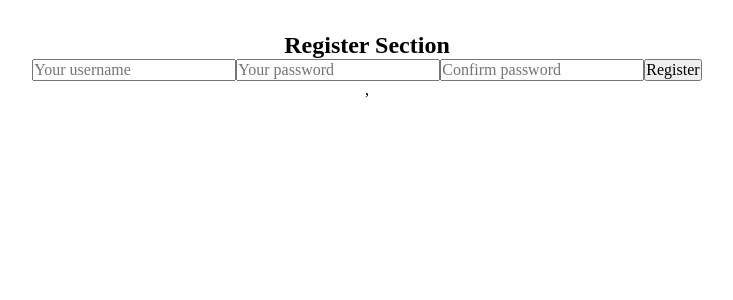
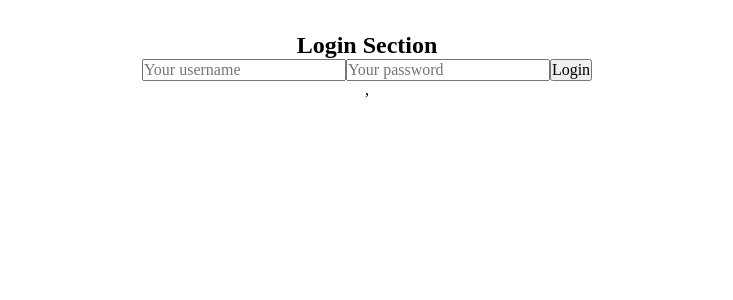
Before and after one commit to FacuMeoni/rick_and_morty, a React (Vite) app in the folder client/: page / in a window 1280 px wide. Shown: the top 300 px of the page, without its empty margins (273-1006 px from the left). Built offline with nearby package versions, Linux system fonts and the light colour scheme.

Commit message:
feat: implement login funcionality

```diff
--- /dev/null
+++ b/client/src/components/authComponents/login.jsx
@@ -0,0 +1,62 @@
+import { authUser } from "../../services/user_services";
+import { useState } from "react";
+import { useDispatch } from "react-redux";
+import { setUser } from "../../redux/userSlice";
+import { useNavigate } from "react-router-dom";
+
+
+function LoginSection () {
+
+    const dispatch = useDispatch();
+    const navigate = useNavigate();
+    const [ errors, setErrors ] = useState('');
+    const [ credentials, setCredentials ] = useState({
+        username: '',
+        password: '',
+    })
+    ;
+
+    function handleChange(event) {
+        const {name, value} = event.target;
+        setCredentials({
+            ...credentials,
+            [name]: value
+        });
+    };
+
+    async function handleSubmit (event) {
+        event.preventDefault();
+        const response = await authUser('login', credentials);
+
+        if(!response.success){
+            setErrors(response.message);
+            return
+        }
+
+
+       dispatch(setUser(response.user));
+       navigate('/home');
+       return
+    }
+
+    return(
+        <form onSubmit={handleSubmit}>
+            <h2> Login Section </h2>
+            <input
+                type="text"
+                name="username"
+                placeholder="Your username"
+                onChange={handleChange}/>
+            <input
+                type="password"
+                name="password"
+                placeholder="Your password"
+                onChange={handleChange}/>
+            <button type="submit">
+                Login </button>
+            { errors && <span> { errors } </span> }
+        </form>
+    )
+}
+
+export default LoginSection;
--- a/client/src/components/register.jsx
+++ b/client/src/components/authComponents/register.jsx
@@ -1,7 +1,7 @@
-import { authUser } from "../services/user_services";
+import { authUser } from "../../services/user_services";
 import { useState } from "react";
 import { useDispatch } from "react-redux";
-import { setUser } from "../redux/userSlice";
+import { setUser } from "../../redux/userSlice";
 import { useNavigate } from "react-router-dom";
 
 
@@ -15,6 +15,7 @@ function RegisterSection () {
         password: '',
         confirmPassword: ''
     })
+
 
     function handleChange(event) {
         const {name, value} = event.target;
@@ -33,15 +34,15 @@ function RegisterSection () {
             return
         }
 
-       console.log(response.user);
+
        dispatch(setUser(response.user));
        navigate('/home');
        return
     }
 
     return(
-        <form>
-            <h2>Register Section</h2>
+        <form onSubmit={handleSubmit}>
+            <h2> Register Section </h2>
             <input
                 type="text"
                 name="username"
@@ -51,18 +52,15 @@ function RegisterSection () {
                 type="password"
                 name="password"
                 placeholder="Your password"
-                onChange={handleChange}
-            />
+                onChange={handleChange}/>
             <input
                 type="password"
                 name="confirmPassword"
                 placeholder="Confirm password"
-                onChange={handleChange}
-            />
-            <button onClick={handleSubmit}>
-                Register
-            </button>
-            { errors ? <span> { errors } </span> : null }
+                onChange={handleChange}/>
+            <button type="submit">
+                Register </button>
+            { errors && <span> { errors } </span> }
         </form>
     )
 }
--- a/client/src/pages/auth_page.jsx
+++ b/client/src/pages/auth_page.jsx
@@ -1,10 +1,10 @@
-import RegisterSection from "../components/register";
-//import LoginSection from "../components/login";
+//import RegisterSection from "../components/authComponents/register";
+import LoginSection from "../components/authComponents/login";
 
 function AuthPage () {
     return(
         <section>
-            <RegisterSection/>
+            <LoginSection/>
         </section>
     )
 }
```
Also changed, not shown: client/src/components/login.jsx (deleted, +0 -9 lines), client/src/components/authComponents/handleSubmit.js (added).
